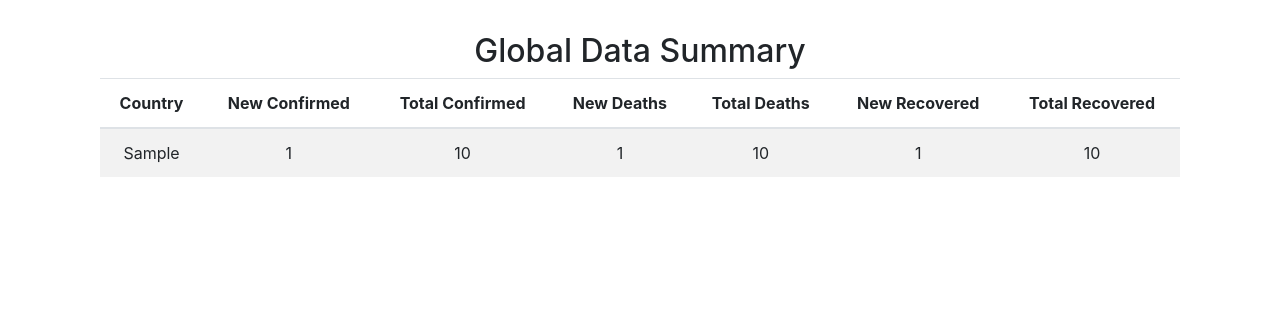
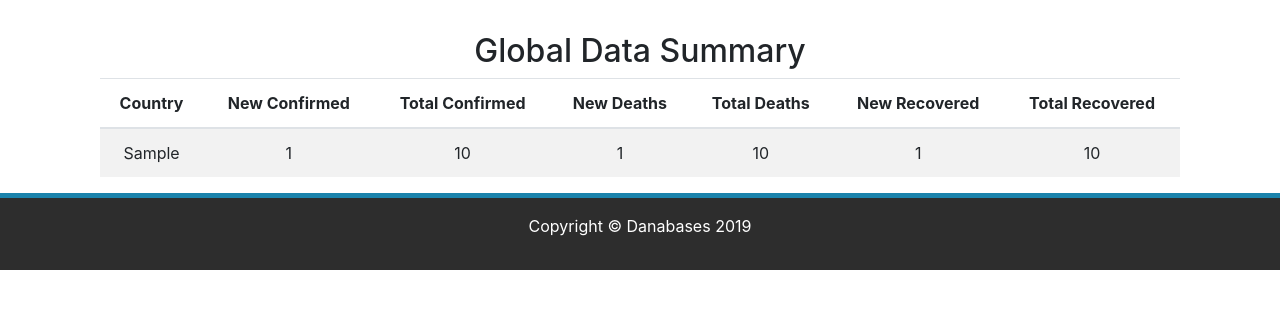
Before and after one commit to D-Bits/COVID-19-Reporting, a Django app: page / in a window 1280 px wide. Shown: the part 56-365 px from the top of the page. Run offline with Django 3.2, Linux system fonts and the light colour scheme; tables that the repository leaves empty hold one stand-in row (values such as "Sample post"); some libraries are stand-ins or nearby versions.

Commit message:
Added footer

```diff
--- a/reporting/reports/static/reports/main.css
+++ b/reporting/reports/static/reports/main.css
@@ -3,3 +3,10 @@
     text-align: center;
     margin-top: 2.5%;
 }
+
+#footer {
+    background-color: #2d2d2d;
+    border-top: #1b83ac solid 5px;
+    text-align: center;
+    color: #ffffff;
+}
--- a/reporting/reports/templates/reports/base.html
+++ b/reporting/reports/templates/reports/base.html
@@ -38,5 +38,11 @@
 
 </div>
 
+<footer class="py-3 bg-grey" id="footer">
+
+  <p class="copyright">Copyright &copy; Danabases 2019</p>
+
+</footer>
+
 </body>
 </html>
```
